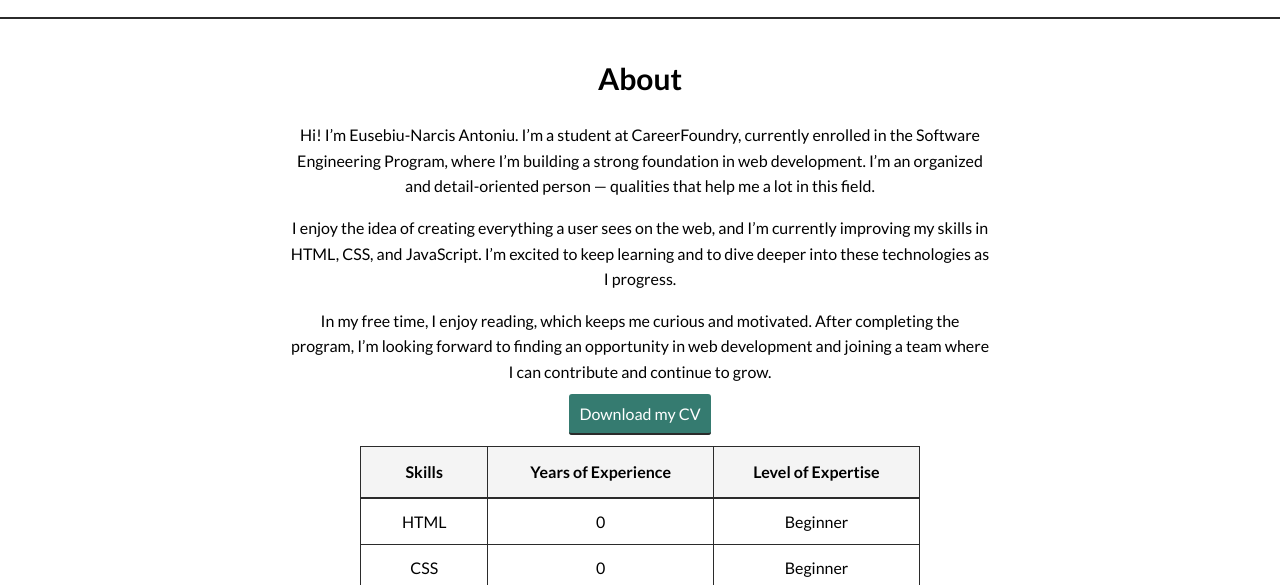
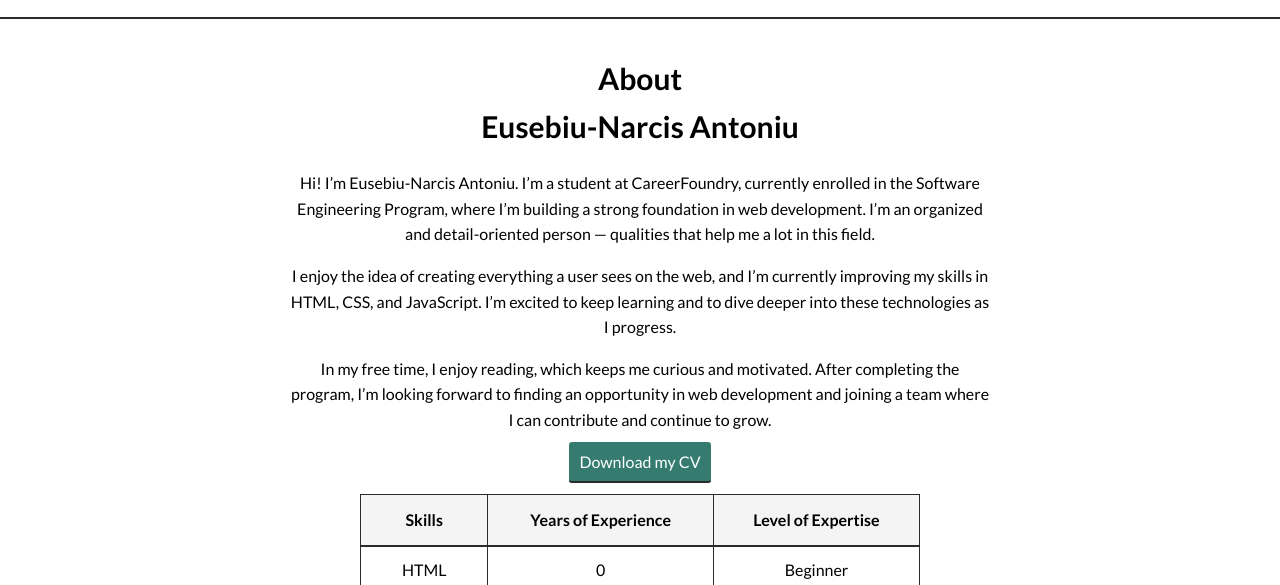
Before and after one commit to wyyph256wp-cmyk/portfolio-site, a plain HTML site: page about.html in a window 1280 px wide. Shown: the part 173-758 px from the top of the page. Drawn offline with nearby package versions, Linux system fonts and the light colour scheme.

Commit message:
changed the page title in about.html

```diff
--- a/about.html
+++ b/about.html
@@ -42,7 +42,7 @@
     </header>
     <main class="about-content">
         <div class="about-content__item">
-            <h1>About</h1>
+            <h1>About<br>Eusebiu-Narcis Antoniu</h1>
             <p>Hi! I’m Eusebiu-Narcis Antoniu. I’m a student at CareerFoundry, currently enrolled in the Software
                 Engineering Program, where I’m building a strong foundation in web development. I’m an organized and
                 detail-oriented person — qualities that help me a lot in this field.
```
